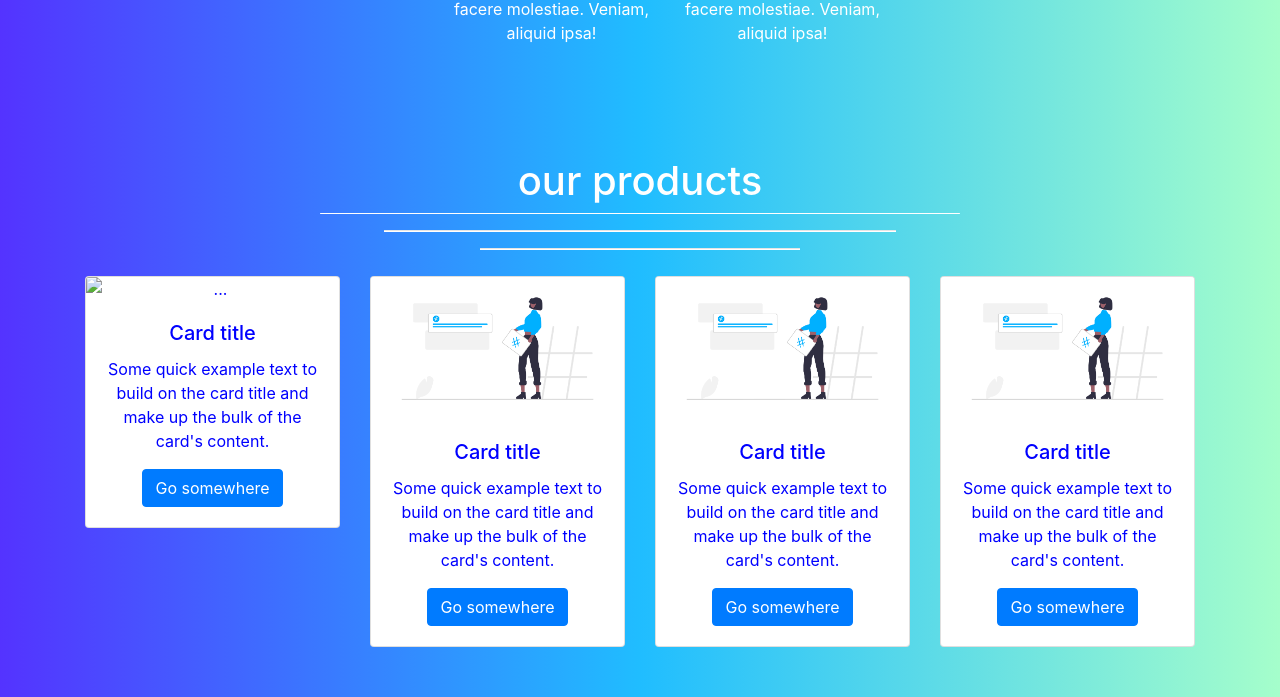
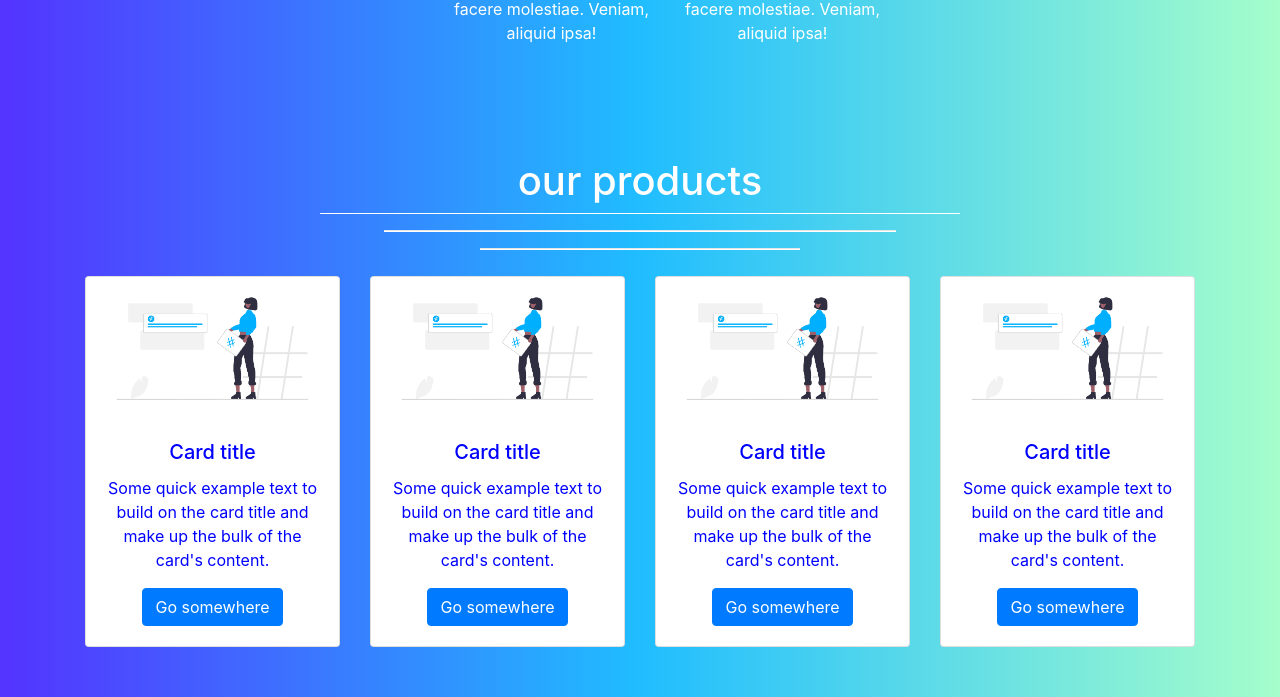
Before and after one commit to motaz788/instatnt-tutorials, a plain HTML site: page index.html in a window 1280 px wide. Shown: the part 1797-2494 px from the top of the page. Drawn offline with Linux system fonts and the light colour scheme; the site is published under a folder, as on GitHub Pages, so addresses that start at the root find nothing.

Commit message:
never stop editing

```diff
--- a/index.html
+++ b/index.html
@@ -214,7 +214,7 @@
             <div class="col-xl-3 col-lg-4 col-md-6">
 
               <div class="card">
-                <img src="/images/img44.png" class="card-img-top" class="img-fluid"  alt="...">
+                <img src="./images/img44.png" class="card-img-top" class="img-fluid"  alt="...">
                 <div class="card-body">
                   <h5 class="card-title">Card title</h5>
                   <p class="card-text">Some quick example text to build on the card title and make up the bulk of the card's content.</p>
```
